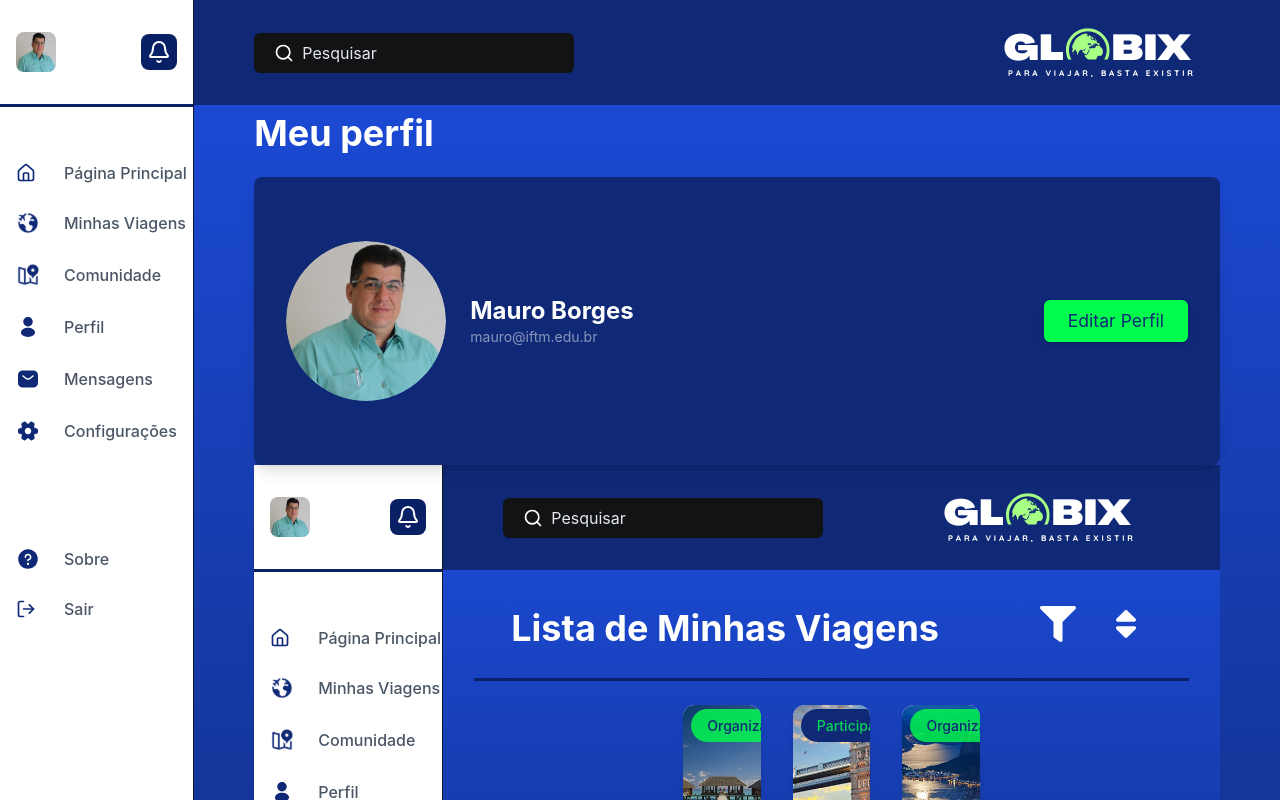
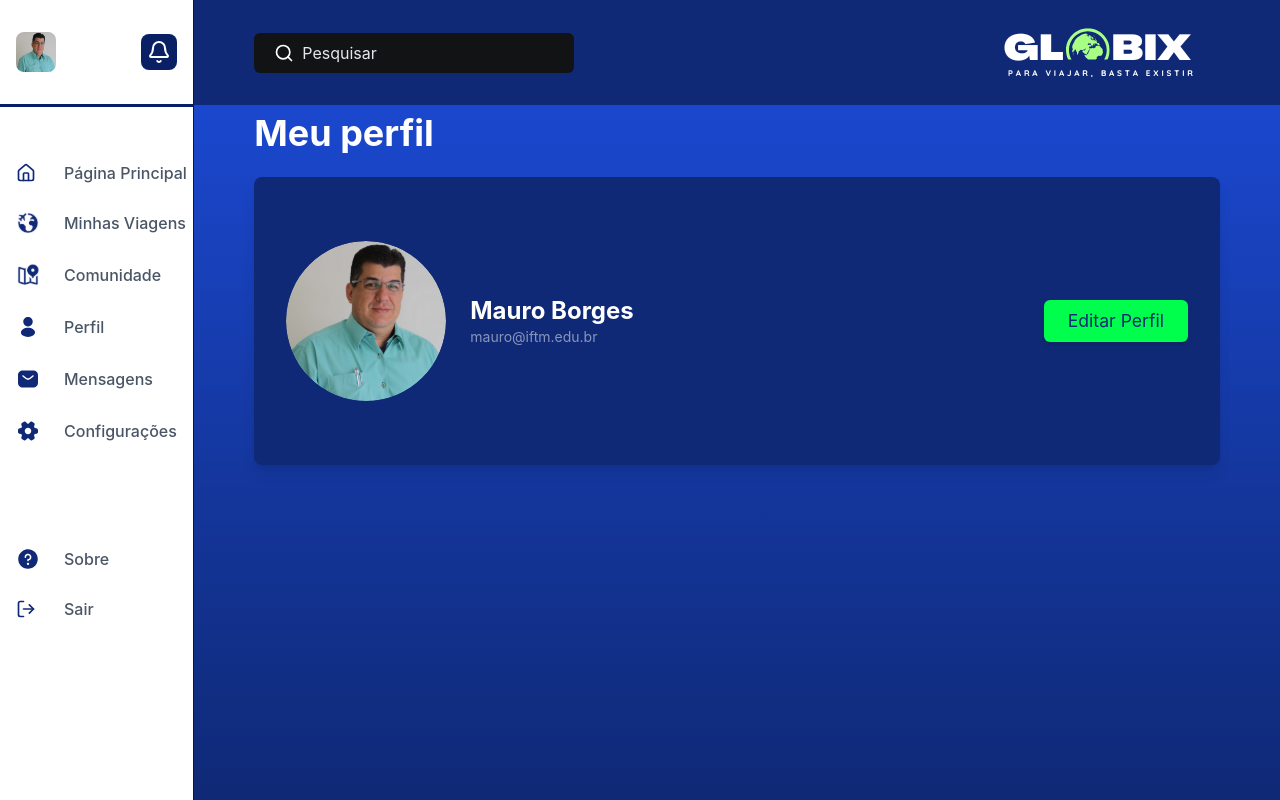
Before and after one commit to florgust/frontend-globix, a Next.js app: page /profile in a window 1280 px wide. Shown: the top 800 px of the page. Built offline with nearby package versions, Linux system fonts and the light colour scheme.

Commit message:
SCRUM-96: Página de exibição do perfil sem a listagem de viagens

```diff
--- a/src/app/profile/page.tsx
+++ b/src/app/profile/page.tsx
@@ -5,8 +5,6 @@ import SidebarMenu from "../../components/ui/SidebarMenu";
 import { HeaderPages } from "@/components/ui/header";
 import { Modal } from "@/components/ui/modal";
 import { useRouter } from "next/navigation";
-import MyTrips from "../my_trips/page";
-import Page from "@/app/my_trips/page";
 
 
 export default function Profile() {
@@ -38,9 +36,7 @@ export default function Profile() {
                         </div>
 
                         <div>
-                            <Page>
-                                {/* Aqui você pode passar props ou filtrar o conteúdo da página */}
-                            </Page>
+
                         </div>
                     </div>
                 </div>
```
